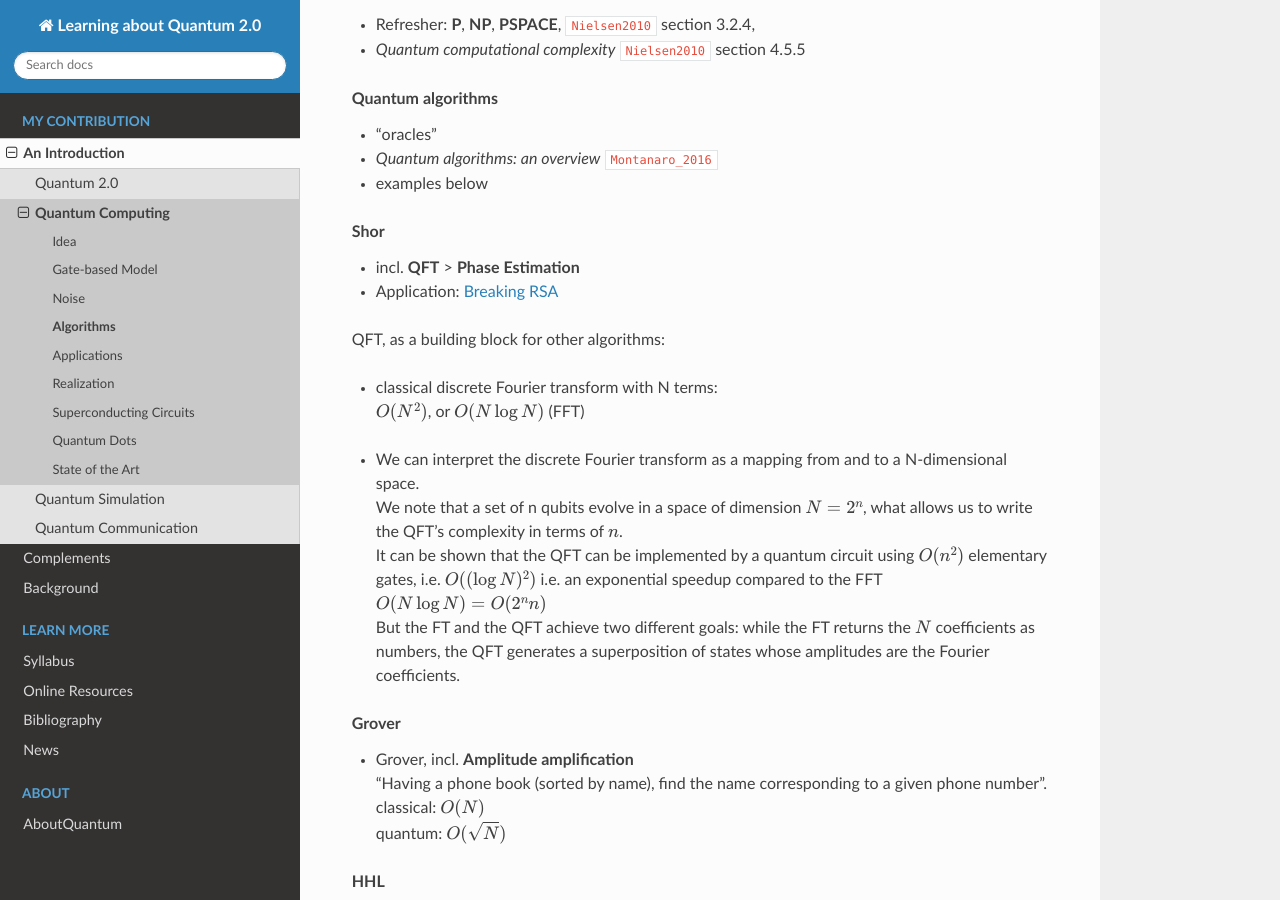
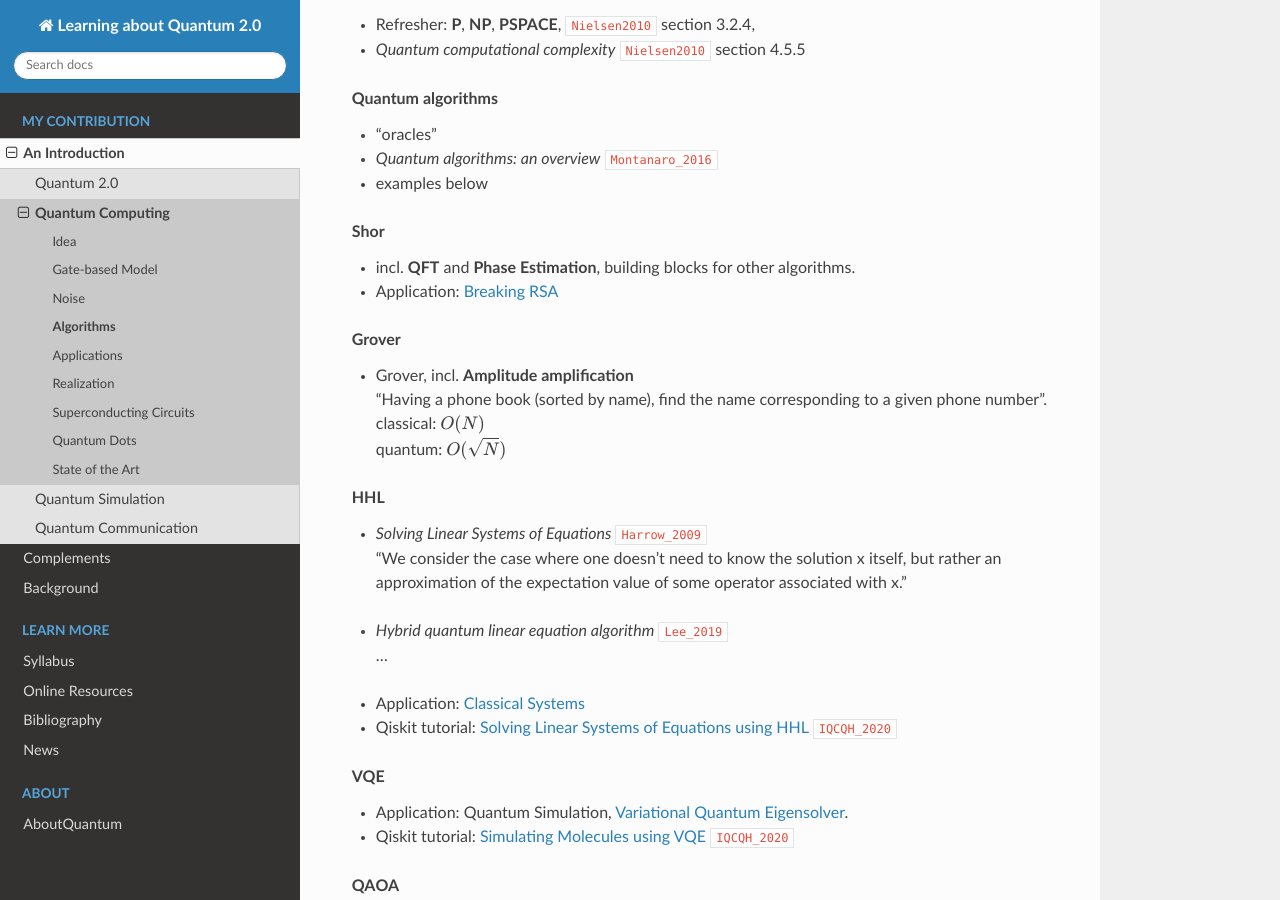
Before and after one commit to tomlqc/about-quantum, a Sphinx documentation site: the page built from source/intro/computing/algo.rst, in a window 1280 px wide and 900 px high, scrolled down 206 px. Built offline with Sphinx 7.4.7 and the Read the Docs theme 2.0.0, drawn with Linux system fonts in a browser that asks for light colours; cross-references to code outside the pages are shown as plain code.

Commit message:
algo/shor: moved complexity from algo to shor.

```diff
--- a/source/intro/computing/algo.rst
+++ b/source/intro/computing/algo.rst
@@ -25,26 +25,9 @@
 
 .. rubric:: Shor
 
-* incl. **QFT** > **Phase Estimation**
+* incl. **QFT** and **Phase Estimation**, building blocks for other algorithms.
 
 * Application: :ref:`stories/complements/shor:Breaking RSA`
-
-QFT, as a building block for other algorithms:
-
-* | classical discrete Fourier transform with N terms:
-  | :math:`O(N^2)`, or :math:`O(N \log{N})` (FFT)
-
-* | We can interpret the discrete Fourier transform as a mapping
-    from and to a N-dimensional space.
-  | We note that a set of n qubits evolve in a space of dimension :math:`N = 2^n`,
-    what allows us to write the QFT's complexity in terms of :math:`n`.
-  | It can be shown that the QFT can be implemented by a quantum circuit
-    using :math:`O(n^2)` elementary gates,
-    i.e. :math:`O((\log{N})^2)`
-    i.e. an exponential speedup compared to the FFT :math:`O(N \log{N}) = O(2^n n)`
-  | But the FT and the QFT achieve two different goals:
-    while the FT returns the :math:`N` coefficients as numbers,
-    the QFT generates a superposition of states whose amplitudes are the Fourier coefficients.
 
 
 .. rubric:: Grover
```
Also changed, not shown: source/stories/complements/shor.rst (+28 -1 lines).
